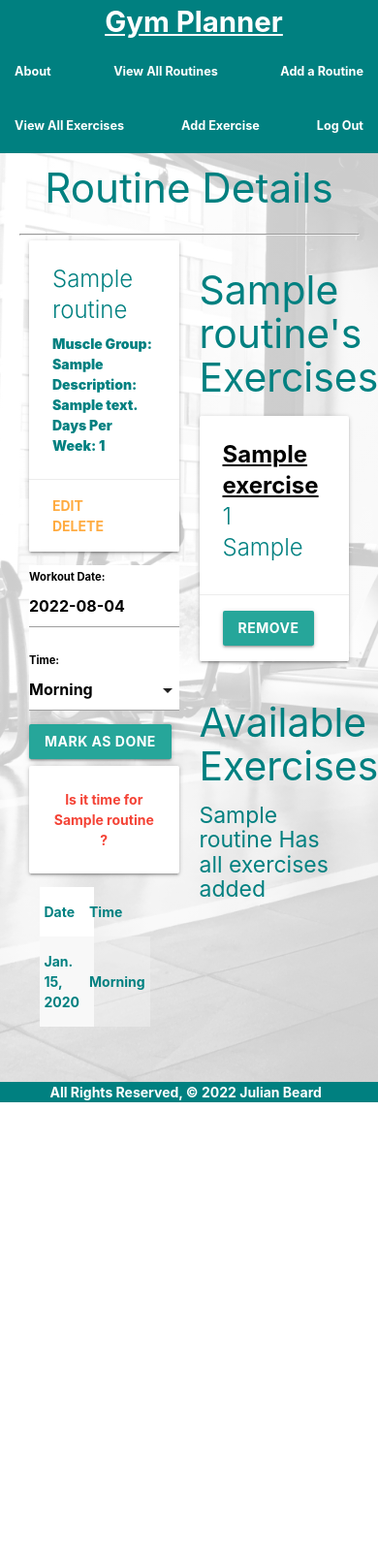
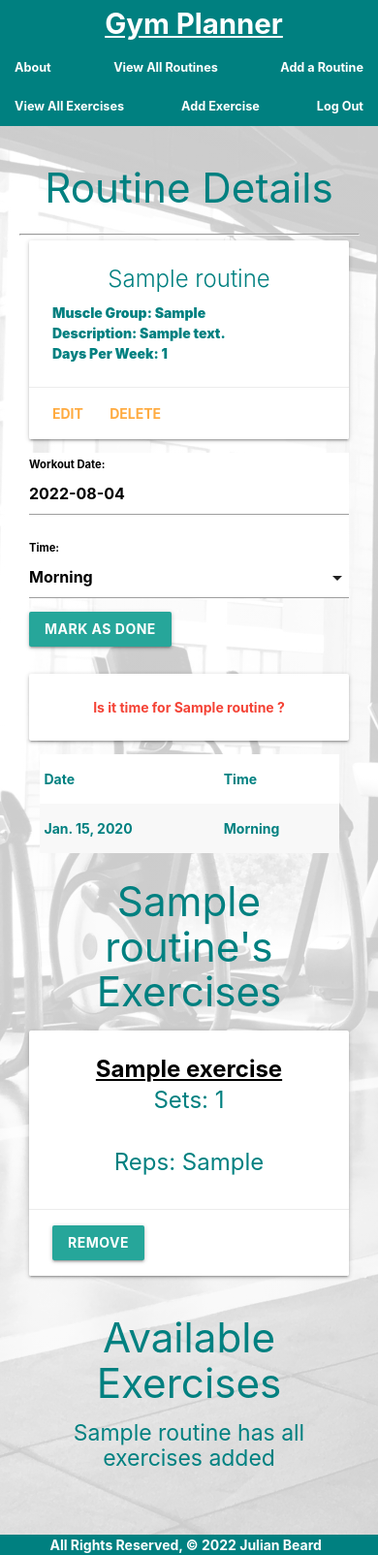
Before and after one commit to badjab326/gymplanner, a Django app: page /routines/1/ in a window 390 px wide. Shown: the whole page at 97% size. Before the commit the page ends 1137 px from the top, so only its background shows below. Run offline with Django 4.2, Linux system fonts and the light colour scheme; a user stored in the database is signed in; tables that the repository leaves empty hold one stand-in row (values such as "Sample post").

Commit message:
mobile styling/functionality update

```diff
--- a/main_app/static/css/style.css
+++ b/main_app/static/css/style.css
@@ -62,6 +62,8 @@ p {
     .title {
         display: flex;
         justify-content: center;
+        padding-top: 10px;
+        padding-bottom: 10px;
     }
 
     .left {
@@ -76,6 +78,10 @@ p {
 
     nav .brand-logo {
         position: relative;
+    }
+
+    nav {
+        line-height: 40px;
     }
 
     .right {
@@ -109,6 +115,29 @@ p {
         text-align: center;
     }
 
+    h3 {
+        font-size: 5vh;
+        text-align: center;
+    }
+
+    h5 {
+        text-align: center;
+    }
+
+    .card-title {
+        text-align: center;
+    }
+
+    .row .col.s6 {
+        width: 100%;
+    }
+
+    .btn {
+        display: flex;
+        justify-content: center;
+        align-content: center;
+    }
+
     .page-footer {
         padding-top: 10px;
     }
--- a/main_app/templates/routines/detail.html
+++ b/main_app/templates/routines/detail.html
@@ -67,9 +67,9 @@
       <span class="card-title">
         <span style="color: black"><u>{{ exercise.name }}</u></span>
         <br />
-        {{ exercise.sets }}
+        <p>Sets: {{ exercise.sets }}</p>
         <br />
-        {{ exercise.reps }}
+        <p>Reps: {{ exercise.reps }}</p>
       </span>
     </div>
     <div class="card-action">
@@ -89,11 +89,11 @@
   <div class="card">
     <div class="card-content">
       <span class="card-title">
-        A <span style="color: black"><u>{{ exercise.name }}</u></span>
+        <span style="color: black"><u>{{ exercise.name }}</u></span>
         <br />
-        {{ exercise.sets }}
+        <p>Sets: {{ exercise.sets }}</p>
         <br />
-        {{ exercise.reps }}
+        <p>Reps: {{ exercise.reps }}</p>
       </span>
     </div>
     <div class="card-action">
@@ -104,7 +104,7 @@
     </div>
   </div>
   {% endfor %} {% else %}
-  <h5>{{routine.name}} Has all exercises added</h5>
+  <h5>{{routine.name}} has all exercises added</h5>
   {% endif %}
 </div>
 
```
